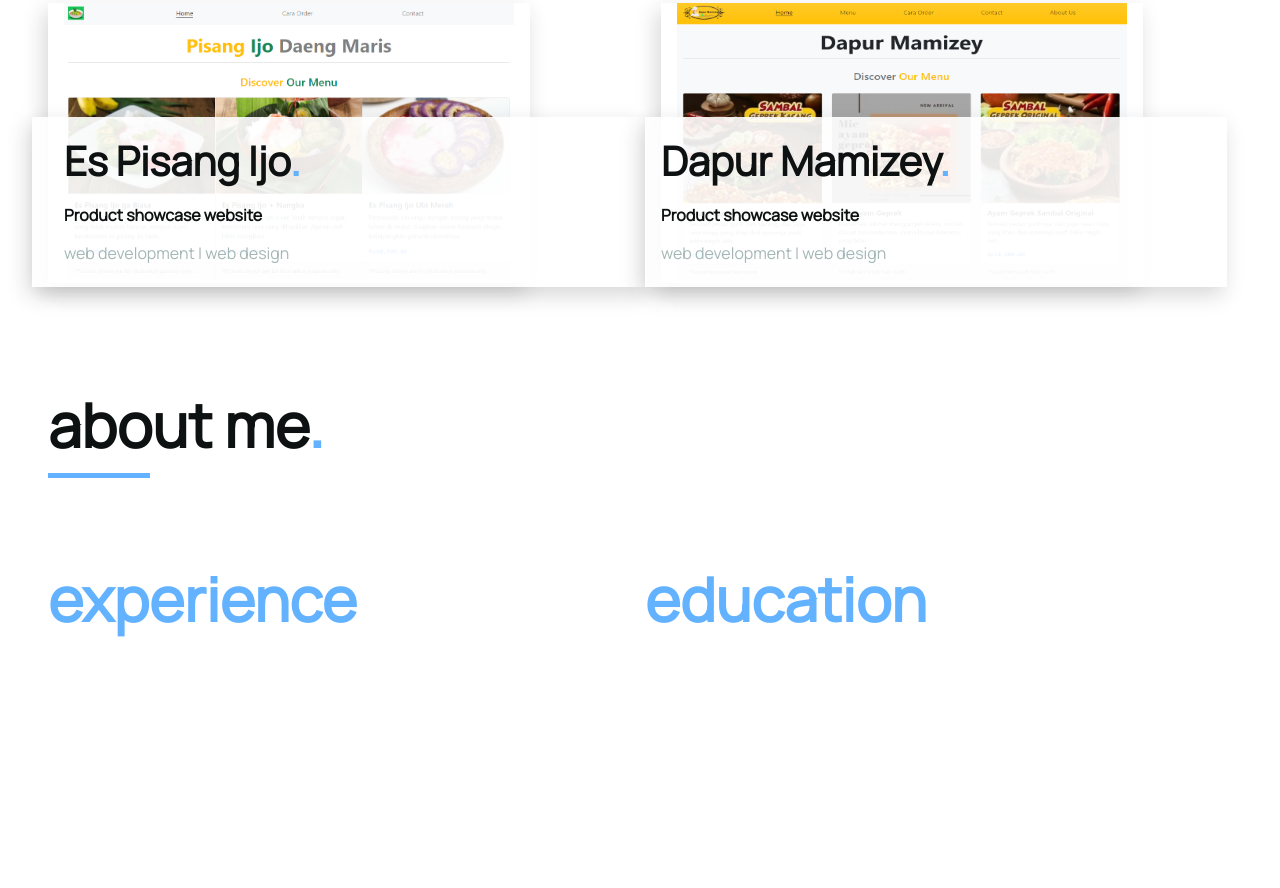
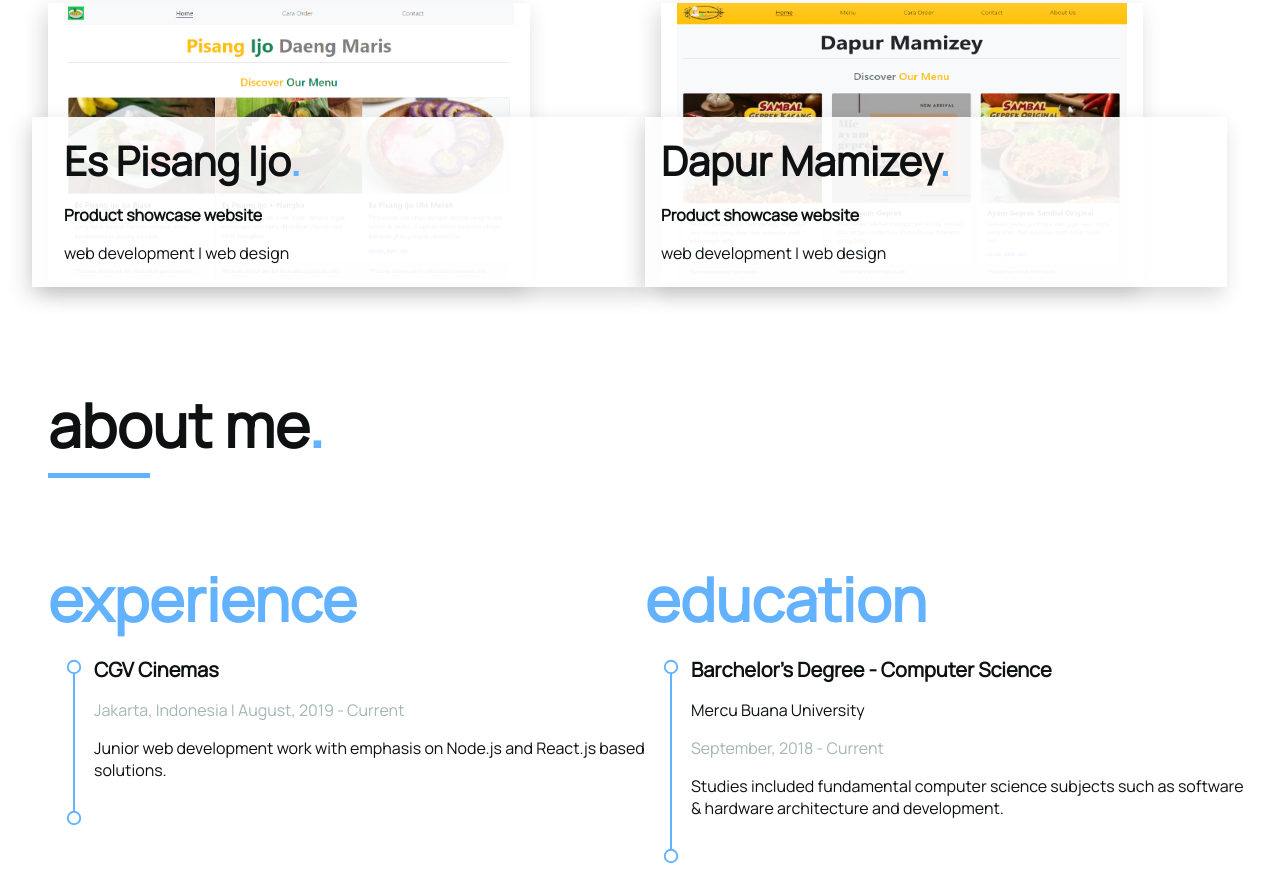
Before and after one commit to RifaiM/Portofolio, a plain HTML site: page index.html in a window 1280 px wide. Shown: the part 1212-2100 px from the top of the page. Before the commit the page ends 1868 px from the top, so only its background shows below. Drawn offline with nearby package versions, Linux system fonts and the light colour scheme.

Commit message:
update development

```diff
--- a/index.html
+++ b/index.html
@@ -124,28 +124,28 @@
                         <h2 class="mt-1">projects<span class="pr">.</span></h2>
                     </div>
                     <span class="blue-line"></span>
-                    <h3 class="mt-5">web design & development<span>.</span></h3>
+                    <h3 class="mt-5">web design & development<span class="pr">.</span></h3>
                     <span class="blue-line"></span>
                 </li>
             </ul>
             <div class="containerWeb">
                 <div class="web my-3">
                     <div class="Webcontainer-1">
-                        <img class="px-1  mx-1" src="./img/pisang_ijo.png" alt="">
+                        <a href="https://www.google.com/"><img class="px-1 mx-1" src="./img/pisang_ijo.png" alt=""></a>
                         <div class="webText px-2">
-                            <h3 class="my-1">Es Pisang Ijo<span>.</span></h3>
-                            <h4 class="my-1">Product showcase website</h4>
-                            <p>web development | web design</p>
+                            <a href="https://www.google.com/"><h3 class="my-1 title">Es Pisang Ijo<span class="pr">.</span></h3></a>
+                            <a href="https://www.google.com/"><h4 class="my-1 sub-title">Product showcase website</h4></a>
+                            <a href="https://www.google.com/"><p class="sub-desc">web development | web design</p></a>
                         </div>
                     </div>
                 </div>
                 <div class="web my-3">
                     <div class="Webcontainer-2">
-                        <img class="px-1 mx-1" src="./img/dapur_mamizey.png" alt="">
+                        <a href="https://www.google.com/"><img class="px-1 mx-1" src="./img/dapur_mamizey.png" alt=""></a>
                         <div class="webText px-1">
-                            <h3 class="my-1">Dapur Mamizey<span>.</span></h3>
-                            <h4 class="my-1">Product showcase website</h4>
-                            <p>web development | web design</p>
+                            <a href="https://www.google.com/"><h3 class="my-1 title">Dapur Mamizey<span class="pr">.</span></h3></a>
+                            <a href="https://www.google.com/"><h4 class="my-1 sub-title">Product showcase website</h4></a>
+                            <a href="https://www.google.com/"><p class="sub-desc">web development | web design</p></a>
                         </div>
                     </div>
                 </div>
@@ -163,9 +163,52 @@
             <div class="containerAbout p-1">
                 <div class="Aboutcontainer-1">
                     <h2 class="mt-2">experience</h2>
+                    <div class="left-line">
+                        <ul class="ps-1">
+                            <li>
+                                <div class="bullet">
+                                    <svg aria-hidden="true" viewBox="0 0 32 32">
+                                        <circle cx="16" cy="16" r="10" stroke="#63B2FF" stroke-width="3" fill="#fff" />
+                                    </svg>
+                                  </div>
+                                  <h4 class="my-1">CGV Cinemas</h4>
+                                  <p class="my-1 date">Jakarta, Indonesia | August, 2019 - Current</p>
+                                  <p class="my-1">Junior web development work with emphasis on Node.js and React.js based solutions.</p>
+                            </li>
+                            <li>
+                                <div class="bullet">
+                                    <svg aria-hidden="true" viewBox="0 0 32 32">
+                                        <circle cx="16" cy="16" r="10" stroke="#63B2FF" stroke-width="3" fill="#fff" />
+                                    </svg>
+                                  </div>
+                            </li>
+                          </ul>
+                    </div>
                 </div>
                 <div class="Aboutcontainer-2">
                     <h2 class="mt-2">education</h2>
+                    <div class="right-line">
+                        <ul class="ps-1">
+                            <li>
+                                <div class="bullet">
+                                    <svg aria-hidden="true" viewBox="0 0 32 32">
+                                        <circle cx="16" cy="16" r="10" stroke="#63B2FF" stroke-width="3" fill="#fff" />
+                                    </svg>
+                                  </div>
+                                  <h4 class="my-1">Barchelor's Degree - Computer Science</h4>
+                                  <p class="my-1">Mercu Buana University</p>
+                                  <p class="my-1 date">September, 2018 -  Current</p>
+                                  <p class="my-1">Studies included fundamental computer science subjects such as software & hardware architecture and development.</p>
+                            </li>
+                            <li>
+                                <div class="bullet">
+                                    <svg aria-hidden="true" viewBox="0 0 32 32">
+                                        <circle cx="16" cy="16" r="10" stroke="#63B2FF" stroke-width="3" fill="#fff" />
+                                    </svg>
+                                  </div>
+                            </li>
+                          </ul>
+                    </div>
                 </div>
             </div>
         </section>
--- a/scss/_buttons.scss
+++ b/scss/_buttons.scss
@@ -1,31 +1,31 @@
 @use './config';
 
 %btn {
-    display: block;
-    justify-content: center;
-    border: none;
-    border-radius: 50px;
-    padding: 15px 5px;
-    color: var(--white2);
-    text-decoration: none;
-    text-align: center;
-    width: 150px;
-    color: config.$white;
-    font-weight: bold;
+  border: none;
+  text-align: center;
+  text-decoration: none;
+  display: inline-block;
+  font-size: 16px;
+  cursor: pointer;
+  border-radius: 50px;
+  font-weight: bold;
 
     &:hover {
         transform: scale(1.1);
-        transition: all .25s ease-in-out;
+        transition: all .3s ease-in-out;
     }
 }
 
 .btn-primary {
     @extend %btn;
-    background-color: config.$blue;
 }
 
 .btn-primary a {
-    display: block;
+    @extend %btn;
+    background-color: config.$blue;
+    color: config.$white;
+    padding: 15px 32px;
+    margin: 4px 2px;
 }
 
 .btn-secondary {
--- a/scss/style.scss
+++ b/scss/style.scss
@@ -32,6 +32,10 @@
     background-color: config.$blue;
     height: 3px;
     border: 0;
+}
+
+.pr {
+    color: config.$blue;
 }
 
 li {
@@ -388,13 +392,7 @@
             display: block;
             margin-top: 1px;
         }
-        span:nth-child(1) {
-            color: config.$blue;
-        }
 
-    }
-    .web span:nth-child(1) {
-        color: config.$blue;
     }
 
     .typewriter h2 {
@@ -468,6 +466,12 @@
         box-shadow: rgb(34 34 34 / 18%) -4px 8px 20px 0px;
         color: config.$black;
         overflow: hidden;
+
+        .title,
+        .sub-title,
+        .sub-desc {
+            color: config.$black;
+        }
     }
 }
 
@@ -536,3 +540,46 @@
         }
     }
 }
+
+
+.left-line,
+.right-line {
+    .date {
+        color: config.$grey1;
+    }
+    p {
+        padding-left: 10px;
+    }
+    li {
+        /* You need to turn on relative positioning so the line is placed relative to the item rather than absolutely on the page */
+        position: relative;
+
+        /* Use padding to space things out rather than margins as the line would get broken up otherwise */
+        margin: 0;
+        padding-bottom: 0.5em;
+        padding-left: 20px;
+        z-index: 1;
+      }
+
+      /* The actual line being placed before each list item, tweak width and color as appropriate */
+      li:before {
+        background-color: rgb(99, 178, 255);
+        width: 2px;
+        content: '';
+        position: absolute;
+        top: 0px;
+        bottom: 0px;
+        left: 9px;
+        z-index: -1;
+      }
+
+      /* Start the line further down on the first list item */
+      li:first-child:before { top: 15px;  }
+
+      /* Stop the line short on the final list item */
+      li:last-child:before { height: 6px; }
+
+      /* Styles for the SVG bullet points */
+      .bullet { margin-left: -20px; width: 20px; fill: rgb(99, 178, 255); float: left; padding-right: 10px }
+
+}
```
Also changed, not shown: css/style.css, img/favicon.ico (added), 1 other file.
